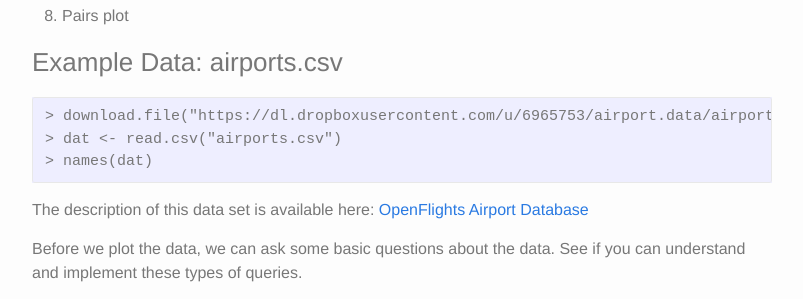
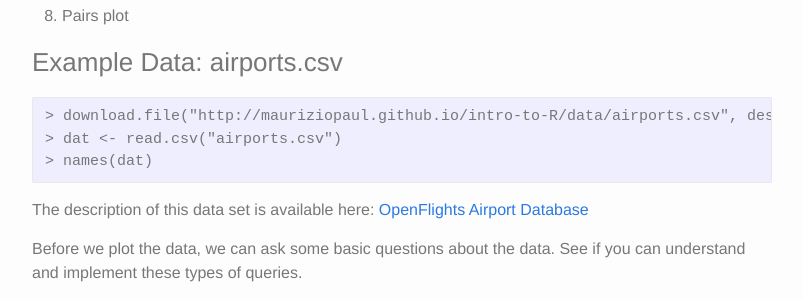
Before and after one commit to mauriziopaul/intro-to-R, a Jekyll site: the page built from _posts/2016-06-27-Lesson-03-basic-plotting.md, in a window 1280 px wide and 900 px high, scrolled down 1586 px. Shown: the part 152-451 px from the top of the window, without its empty margins (238-1041 px from the left). Built offline with Jekyll 4.4.1, drawn with Linux system fonts in a browser that asks for light colours; some of the changed lines change nothing that is shown.

Commit message:
updated lecture 03

````diff
--- a/_posts/2016-06-27-Lesson-03-basic-plotting.md
+++ b/_posts/2016-06-27-Lesson-03-basic-plotting.md
@@ -51,7 +51,7 @@ There are many plot types available in base R. We will go through some of the fo
 ### Example Data: airports.csv
 
 ```
-> download.file("https://dl.dropboxusercontent.com/u/6965753/airport.data/airports.csv", destfile="airports.csv")
+> download.file("http://mauriziopaul.github.io/intro-to-R/data/airports.csv", destfile="airports.csv")
 > dat <- read.csv("airports.csv")
 > names(dat)
 ```
````
Also changed, not shown: 1 other file.
